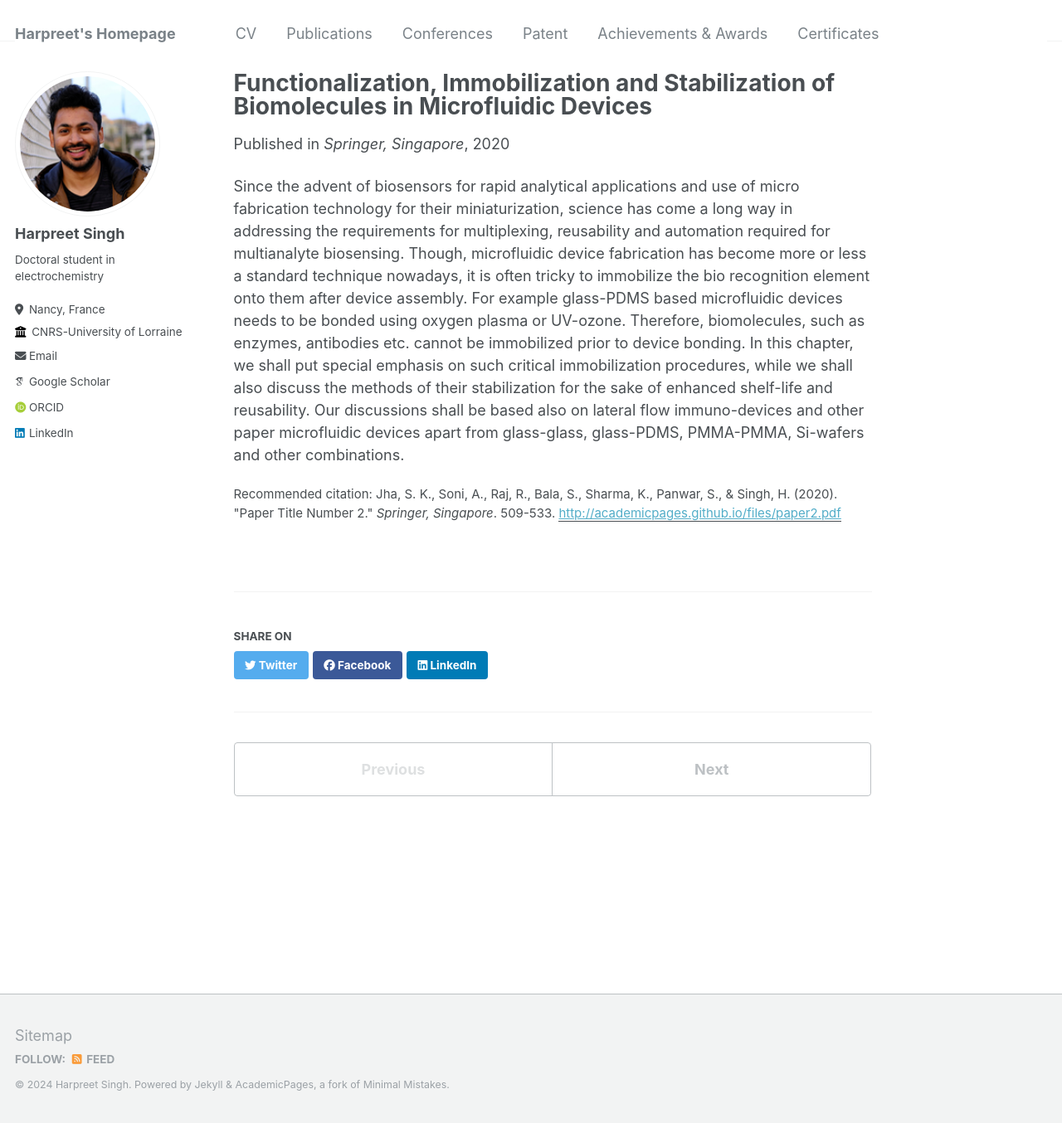
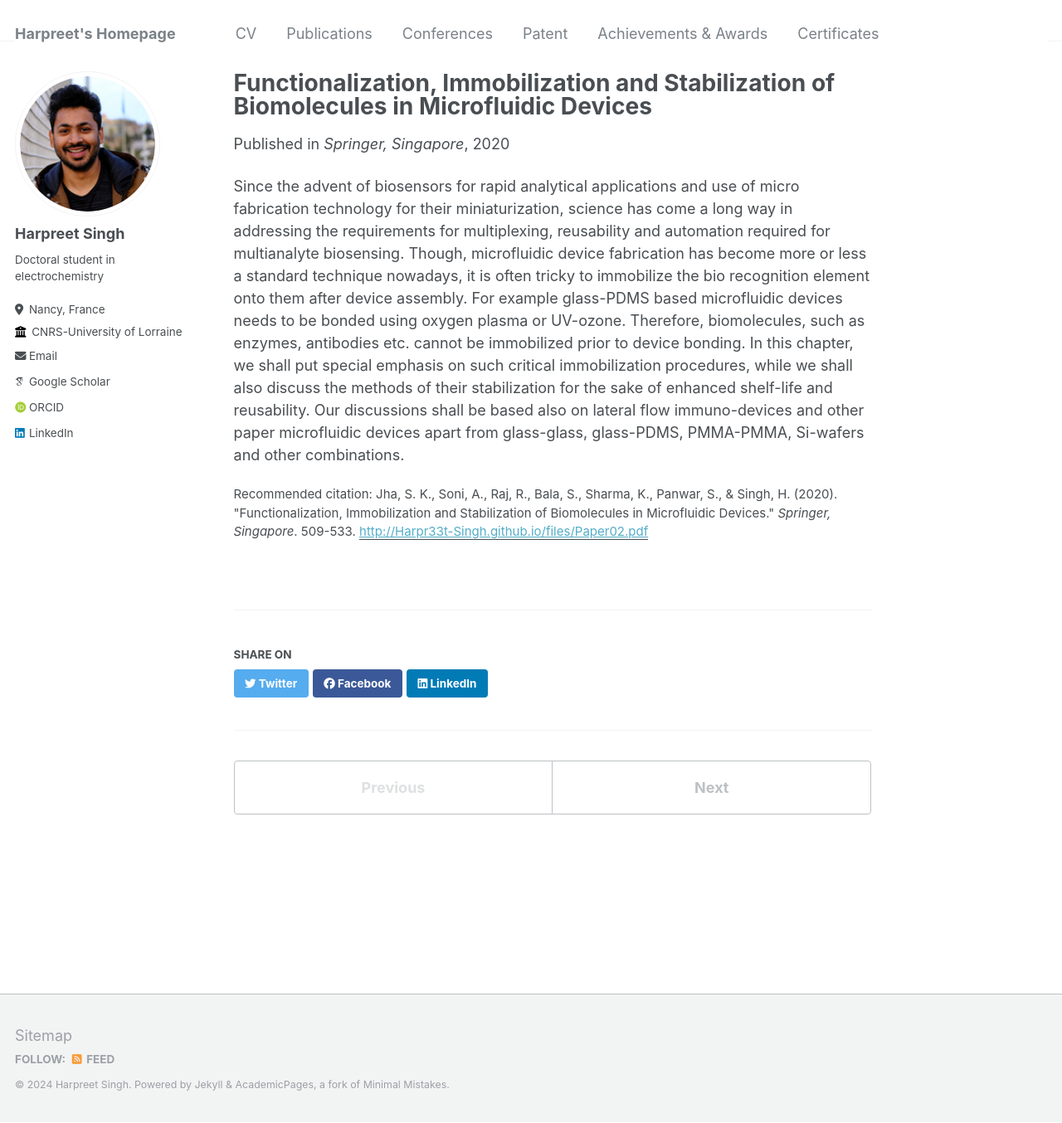
Before and after one commit to Harpr33t-Singh/Harpr33t-Singh.github.io, a Jekyll site: the page built from _publications/2010-10-01-paper-title-number-2.md, in a window 1280 px wide and 1354 px high. Shown: the whole window at 83% size. Built offline with Jekyll 4.4.1, drawn with Linux system fonts in a browser that asks for light colours; some web fonts are replaced.

Commit message:
Update 2010-10-01-paper-title-number-2.md

```diff
--- a/_publications/2010-10-01-paper-title-number-2.md
+++ b/_publications/2010-10-01-paper-title-number-2.md
@@ -5,8 +5,8 @@
 excerpt: 'This chapter discusses the functionalization, immobilization and stabilization of Biomolecules in Microfluidic Devices'
 date: 2020-10-29
 venue: 'Springer, Singapore'
-paperurl: 'http://academicpages.github.io/files/paper2.pdf'
-citation: 'Jha, S. K., Soni, A., Raj, R., Bala, S., Sharma, K., Panwar, S., & Singh, H. (2020). &quot;Paper Title Number 2.&quot; <i>Springer, Singapore</i>. 509-533.'
+paperurl: 'http://Harpr33t-Singh.github.io/files/Paper02.pdf'
+citation: 'Jha, S. K., Soni, A., Raj, R., Bala, S., Sharma, K., Panwar, S., & Singh, H. (2020). &quot;Functionalization, Immobilization and Stabilization of Biomolecules in Microfluidic Devices.&quot; <i>Springer, Singapore</i>. 509-533.'
 ---
 
 Since the advent of biosensors for rapid analytical applications and use of micro fabrication technology for their miniaturization, science has come a long way in addressing the requirements for multiplexing, reusability and automation required for multianalyte biosensing. Though, microfluidic device fabrication has become more or less a standard technique nowadays, it is often tricky to immobilize the bio recognition element onto them after device assembly. For example glass-PDMS based microfluidic devices needs to be bonded using oxygen plasma or UV-ozone. Therefore, biomolecules, such as enzymes, antibodies etc. cannot be immobilized prior to device bonding. In this chapter, we shall put special emphasis on such critical immobilization procedures, while we shall also discuss the methods of their stabilization for the sake of enhanced shelf-life and reusability. Our discussions shall be based also on lateral flow immuno-devices and other paper microfluidic devices apart from glass-glass, glass-PDMS, PMMA-PMMA, Si-wafers and other combinations.
```
